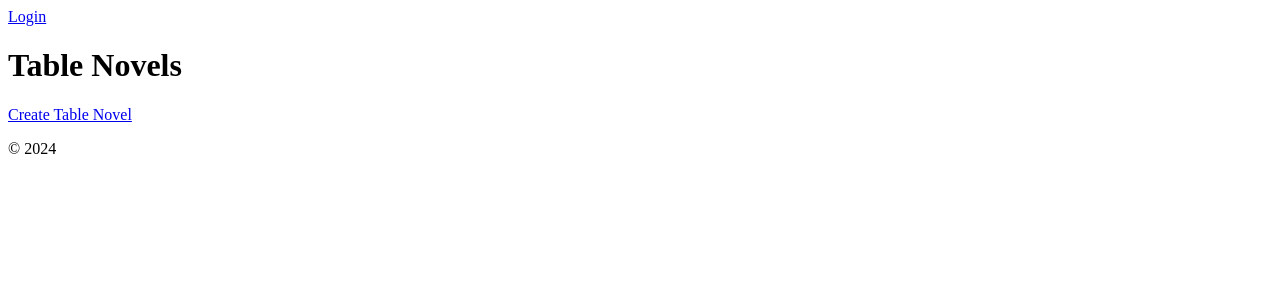
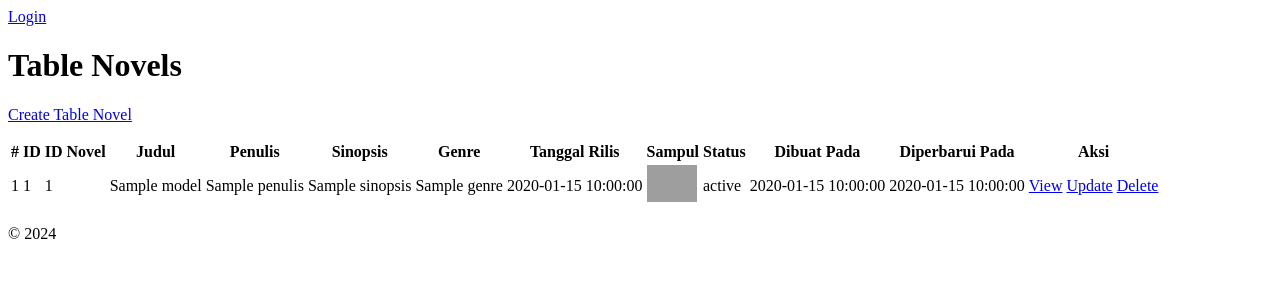
Before and after one commit to toriqriq/waterage, a Yii app: template frontend/views/table-novel/index.php in a window 1280 px wide. Shown: the top 300 px of the page. Run offline with PHP 8.4 and a stand-in for Yii, Linux system fonts and the light colour scheme; the template is opened without the code that fills it: most values are stand-ins (such as "Sample title", 1, 10 or a date in 2020); data that the repository does not hold is empty; some libraries are stand-ins or nearby versions; grey boxes are pictures that could not be loaded.

Commit message:
[RIQ] Delete grid

```diff
--- a/frontend/views/table-novel/index.php
+++ b/frontend/views/table-novel/index.php
@@ -21,30 +21,59 @@ $this->params['breadcrumbs'][] = $this->title;
     </p>
 
 
-    <?= GridView::widget([
-        'dataProvider' => $dataProvider,
-        'columns' => [
-            ['class' => 'yii\grid\SerialColumn'],
+    <table class="table table-striped table-bordered">
+        <thead>
+            <tr>
+                <th>#</th>
+                <th>ID</th>
+                <th>ID Novel</th>
+                <th>Judul</th>
+                <th>Penulis</th>
+                <th>Sinopsis</th>
+                <th>Genre</th>
+                <th>Tanggal Rilis</th>
+                <th>Sampul</th>
+                <th>Status</th>
+                <th>Dibuat Pada</th>
+                <th>Diperbarui Pada</th>
+                <th>Aksi</th>
+            </tr>
+        </thead>
+        <tbody>
+            <?php
 
-            'id',
-            'id_novel',
-            'judul',
-            'penulis',
-            'sinopsis',
-            //'genre',
-            //'tanggal_rilis',
-            //'sampul',
-            //'status',
-            //'created_at',
-            //'updated_at',
-            [
-                'class' => ActionColumn::className(),
-                'urlCreator' => function ($action, TableNovel $model, $key, $index, $column) {
-                    return Url::toRoute([$action, 'id' => $model->id]);
-                 }
-            ],
-        ],
-    ]); ?>
+
+            foreach ($dataProvider->models as $index => $model): ?>
+                <tr>
+                    <td><?= $index + 1 ?></td>
+                    <td><?= $model->id ?></td>
+                    <td><?= $model->id_novel ?></td>
+                    <td><?= $model->judul ?></td>
+                    <td><?= $model->penulis ?></td>
+                    <td><?= $model->sinopsis ?></td>
+                    <td><?= $model->genre ?></td>
+                    <td><?= $model->tanggal_rilis ?></td>
+                    <td>
+                        <?= Html::img('@web/' . $model->sampul, ['alt' => 'Sampul', 'style' => 'width:50px;height:auto;']) ?>
+                    </td>
+                    <td><?= $model->status ?></td>
+                    <td><?= $model->created_at ?></td>
+                    <td><?= $model->updated_at ?></td>
+                    <td>
+                        <?= Html::a('View', ['view', 'id' => $model->id], ['class' => 'btn btn-info']) ?>
+                        <?= Html::a('Update', ['update', 'id' => $model->id], ['class' => 'btn btn-warning']) ?>
+                        <?= Html::a('Delete', ['delete', 'id' => $model->id], [
+                            'class' => 'btn btn-danger',
+                            'data' => [
+                                'confirm' => 'Are you sure you want to delete this item?',
+                                'method' => 'post',
+                            ],
+                        ]) ?>
+                    </td>
+                </tr>
+            <?php endforeach; ?>
+        </tbody>
+    </table>
 
 
 </div>
```
